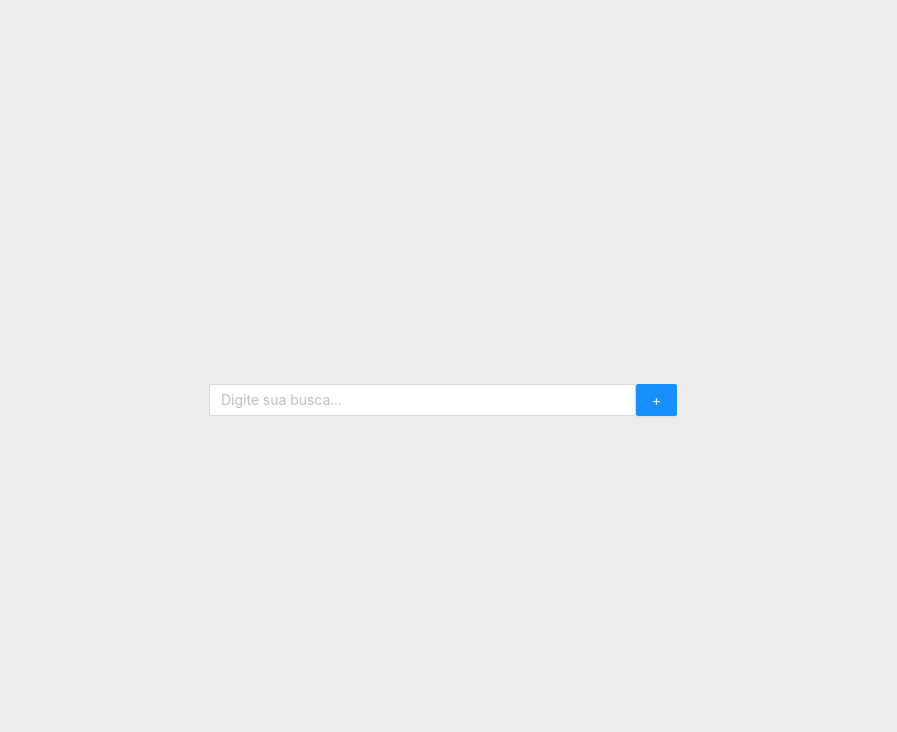
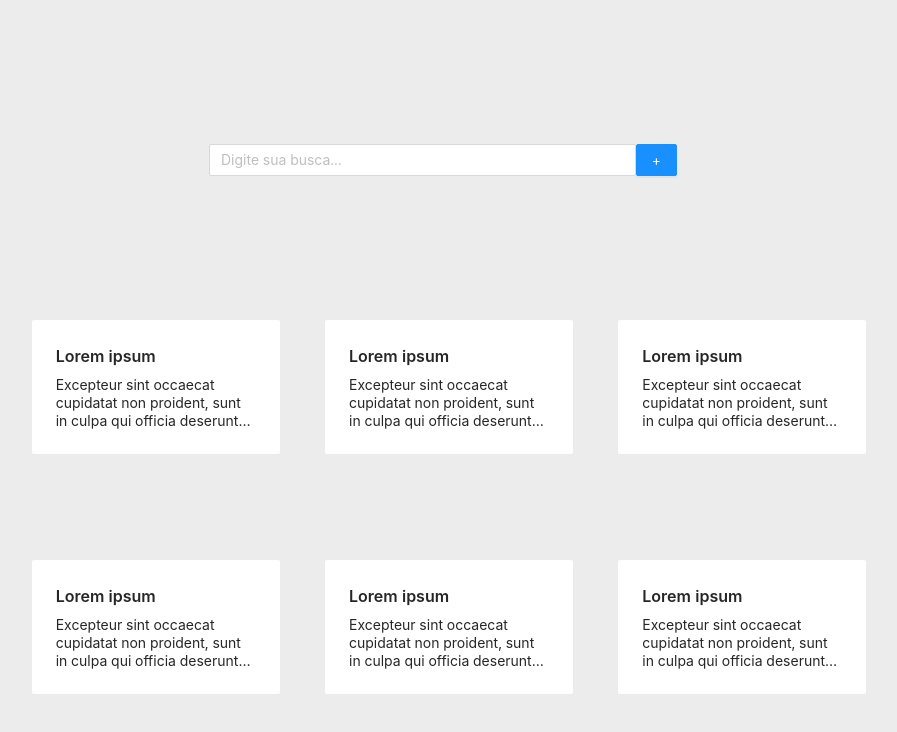
Before and after one commit to pedropereirahg/act-app, a Next.js app: page / in a window 1280 px wide. Shown: the top 732 px of the page, without its empty margins (191-1088 px from the left). Built offline with nearby package versions, Linux system fonts and the light colour scheme.

Commit message:
inclusão de cards de atividades na tela de pesquisa

```diff
--- a/pages/globals.css
+++ b/pages/globals.css
@@ -4,10 +4,11 @@ body {
   margin: 0;
   font-family: -apple-system, BlinkMacSystemFont, Segoe UI, Roboto, Oxygen,
     Ubuntu, Cantarell, Fira Sans, Droid Sans, Helvetica Neue, sans-serif;
-    width: 100%;
-    height: 100%;
+  width: 100%;
+  height: 100%;
 }
 
-#__next{
-height: 100%;
+#__next {
+  height: 100%;
+  background-color: #ececec
 }
--- a/pages/index.tsx
+++ b/pages/index.tsx
@@ -2,6 +2,7 @@ import * as React from 'react';
 import type { NextPage } from 'next'
 import SearchPage from '../src/components/Search/index';
 import Metadata from '../src/components/Metadata/index'
+import CardActivity from '../src/components/CardActivity/index'
 /* import styles from '../styles/Home.module.scss' */
 
 const Home: NextPage = () => {
--- a/src/components/ EssayQuestion/ EssayQuestion.module.scss
+++ b/src/components/ EssayQuestion/ EssayQuestion.module.scss
@@ -1,6 +1,5 @@
 .cardWrapper {
   padding: 80px 30px;
-  background: #ececec;
   height: 100%;
   width: 100%;
   display: flex;
--- /dev/null
+++ b/src/components/CardActivity/CardActivity.module.scss
@@ -0,0 +1,24 @@
+.cardWrapper {
+  height: 60%;
+  width: 100%;
+  display: flex;
+  flex-wrap: wrap;
+  align-self: center;
+  justify-content: space-around;
+  padding: 0 200px;
+}
+
+.card :hover {
+  cursor: pointer;
+  color: rgb(0, 146, 255);
+}
+
+.description {
+  width: 200px;
+  overflow: hidden;
+  text-overflow: ellipsis;
+  display: -webkit-box;
+  -webkit-line-clamp: 3;
+  -webkit-box-orient: vertical;
+  line-height: 18px;
+}
--- /dev/null
+++ b/src/components/CardActivity/index.js
@@ -0,0 +1,105 @@
+import * as React from 'react';
+import { Row, Col, Card, Typography } from 'antd';
+import Link from 'next/link';
+import { CheckCircleOutlined } from '@ant-design/icons';
+import styles from './CardActivity.module.scss';
+
+const activity = {
+  "statusCode": 200,
+  "status": "success",
+  "data": [
+    {
+      "active": true,
+      "type": "essay",
+      "id": "19bec488-012f-465b-9597-0463b58f2d0c",
+      "title": "Lorem ipsum",
+      "description": "Lorem ipsum dolor sit amet, consectetur adipiscing elit, sed do eiusmod tempor incididunt ut labore et dolore magna aliqua.",
+      "statement": "Excepteur sint occaecat cupidatat non proident, sunt in culpa qui officia deserunt mollit anim id est laborum.",
+      "options": [],
+      "createdAt": "2022-05-02T03:06:26.292Z",
+      "updatedAt": "2022-05-02T03:06:26.292Z"
+    },
+    {
+      "active": true,
+      "type": "essay",
+      "id": "19bec488-012f-465b-9597-0463b58f2d0c",
+      "title": "Lorem ipsum",
+      "description": "Lorem ipsum dolor sit amet, consectetur adipiscing elit, sed do eiusmod tempor incididunt ut labore et dolore magna aliqua.",
+      "statement": "Excepteur sint occaecat cupidatat non proident, sunt in culpa qui officia deserunt mollit anim id est laborum.",
+      "options": [],
+      "createdAt": "2022-05-02T03:06:26.292Z",
+      "updatedAt": "2022-05-02T03:06:26.292Z"
+    },
+    {
+      "active": true,
+      "type": "essay",
+      "id": "19bec488-012f-465b-9597-0463b58f2d0c",
+      "title": "Lorem ipsum",
+      "description": "Lorem ipsum dolor sit amet, consectetur adipiscing elit, sed do eiusmod tempor incididunt ut labore et dolore magna aliqua.",
+      "statement": "Excepteur sint occaecat cupidatat non proident, sunt in culpa qui officia deserunt mollit anim id est laborum.",
+      "options": [],
+      "createdAt": "2022-05-02T03:06:26.292Z",
+      "updatedAt": "2022-05-02T03:06:26.292Z"
+    },
+    {
+      "active": true,
+      "type": "essay",
+      "id": "19bec488-012f-465b-9597-0463b58f2d0c",
+      "title": "Lorem ipsum",
+      "description": "Lorem ipsum dolor sit amet, consectetur adipiscing elit, sed do eiusmod tempor incididunt ut labore et dolore magna aliqua.",
+      "statement": "Excepteur sint occaecat cupidatat non proident, sunt in culpa qui officia deserunt mollit anim id est laborum.",
+      "options": [],
+      "createdAt": "2022-05-02T03:06:26.292Z",
+      "updatedAt": "2022-05-02T03:06:26.292Z"
+    },
+    {
+      "active": true,
+      "type": "essay",
+      "id": "19bec488-012f-465b-9597-0463b58f2d0c",
+      "title": "Lorem ipsum",
+      "description": "Lorem ipsum dolor sit amet, consectetur adipiscing elit, sed do eiusmod tempor incididunt ut labore et dolore magna aliqua.",
+      "statement": "Excepteur sint occaecat cupidatat non proident, sunt in culpa qui officia deserunt mollit anim id est laborum.",
+      "options": [],
+      "createdAt": "2022-05-02T03:06:26.292Z",
+      "updatedAt": "2022-05-02T03:06:26.292Z"
+    },
+    {
+      "active": true,
+      "type": "essay",
+      "id": "19bec488-012f-465b-9597-0463b58f2d0c",
+      "title": "Lorem ipsum",
+      "description": "Lorem ipsum dolor sit amet, consectetur adipiscing elit, sed do eiusmod tempor incididunt ut labore et dolore magna aliqua.",
+      "statement": "Excepteur sint occaecat cupidatat non proident, sunt in culpa qui officia deserunt mollit anim id est laborum.",
+      "options": [],
+      "createdAt": "2022-05-02T03:06:26.292Z",
+      "updatedAt": "2022-05-02T03:06:26.292Z"
+    }
+  ],
+  "count": 1,
+  "currentPage": 1,
+  "perPage": 20,
+  "pages": 1,
+  "total": 1
+}
+
+function CardActivity() {
+  return (
+    <div className={styles.cardWrapper}>
+
+      {activity.data && activity.data.map((item, i) => (
+        <div style={{ margimBottom: 10 }} key={i}>
+          <Link href={'/essay-question'}>
+            <Card bordered={false} className={styles.card}>
+              <Typography.Title level={5}>{item.title}</Typography.Title>
+              <div className={styles.description}>
+                {item.statement}
+              </div>
+            </Card>
+          </Link>
+        </div>
+      ))}
+    </div>
+  )
+};
+
+export default CardActivity;
--- a/src/components/Search/index.js
+++ b/src/components/Search/index.js
@@ -1,6 +1,7 @@
 import * as React from 'react';
 import { Input, Button, Row, Col } from 'antd';
 import Link from 'next/link';
+import CardActivity from '../CardActivity';
 
 const sendValue = (event) => {
   console.log(event.target.value)
@@ -8,10 +9,14 @@ const sendValue = (event) => {
 
 function SearchPage() {
   return (
-    <Row justify="center" align="middle" style={{ height: '100%', background: '#ececec' }}>
-      <Col span={8}><Input placeholder="Digite sua busca..." onChange={sendValue} /></Col>
-      <Col span={1}><Link href={'/activity-creation'}><Button type="primary">+</Button></Link></Col>
-    </Row>
+    <>
+      <Row justify="center" align="middle" style={{ height: '40%' }}>
+        <Col span={8}><Input placeholder="Digite sua busca..." onChange={sendValue} /></Col>
+        <Col span={1}><Link href={'/activity-creation'}><Button type="primary">+</Button></Link></Col>
+      </Row>
+      <CardActivity />
+    </>
+
   )
 };
 
--- a/src/components/TypeOfActivity/TypeOfActivity.module.scss
+++ b/src/components/TypeOfActivity/TypeOfActivity.module.scss
@@ -1,6 +1,5 @@
 .cardWrapper {
-  padding: 200px 30px;
-  background: #ececec;
+  padding: 200px 30px 20px 30px;
   height: 100%;
   width: 100%;
   display: flex;
```
Also changed, not shown: src/components/TypeOfActivity/index.js (+7 -1 lines).
